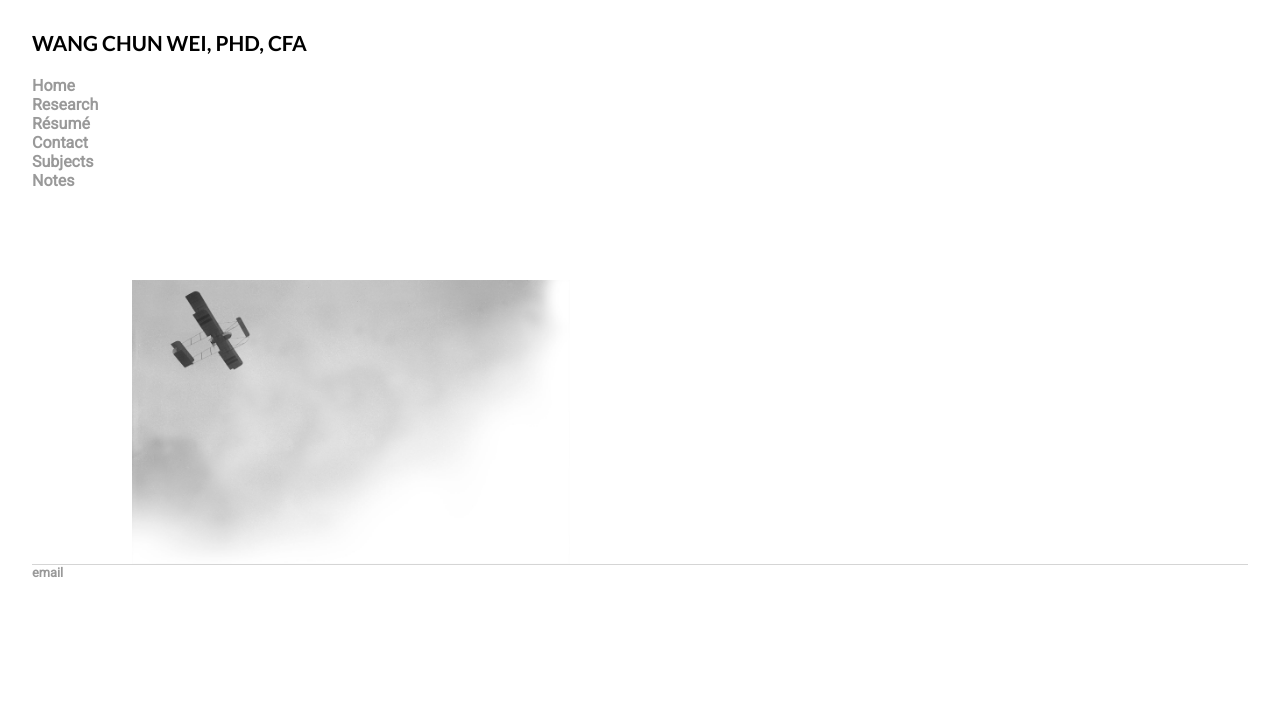
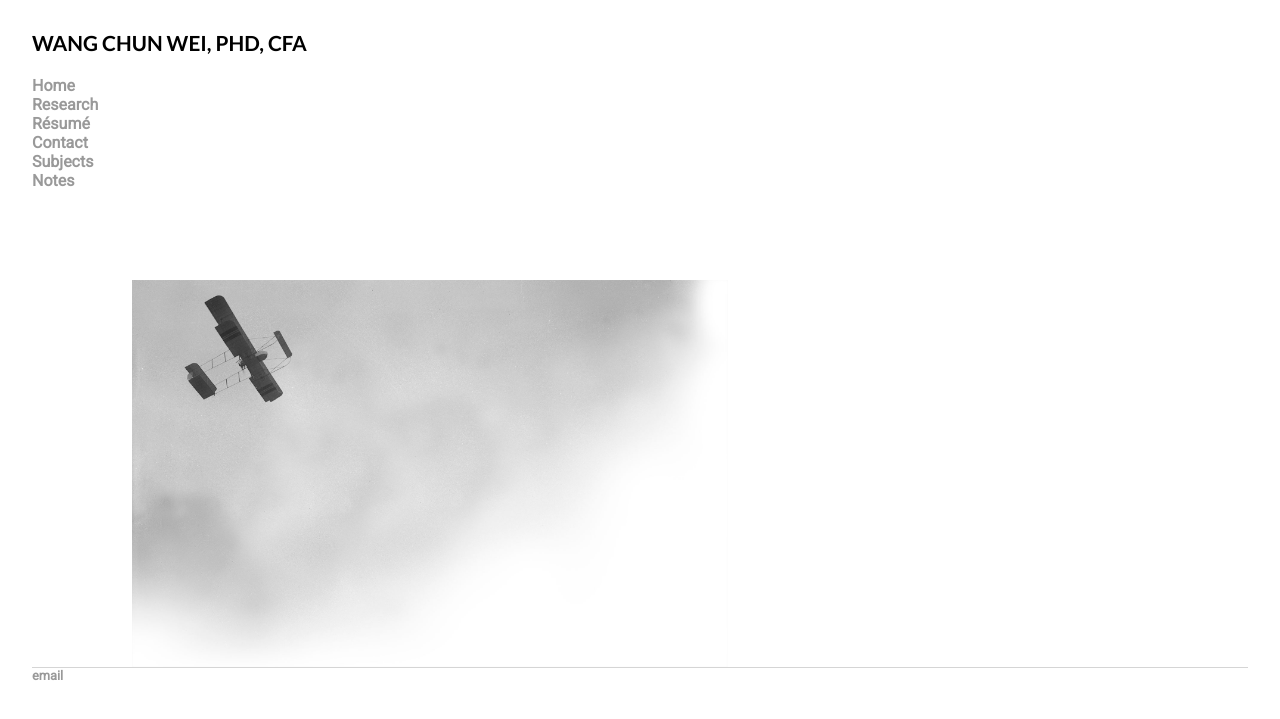
Before and after one commit to weiwangchun/weiwangchun.github.io, a Jekyll site: the page built from index.html, in a window 1280 px wide. Shown: the top 719 px of the page. Built offline with Jekyll 4.4.1, drawn with Linux system fonts in a browser that asks for light colours; some web fonts are replaced.

Commit message:
Update index.html

```diff
--- a/index.html
+++ b/index.html
@@ -5,7 +5,7 @@
 <style>
 .container {
   position: relative;
-  width: 60%;
+  width: 70%;
   margin:0px 50px;
 }
 
@@ -25,7 +25,7 @@
   width: 100%;
   opacity: 0;
   transition: .5s ease;
-  background-color: #999999;
+  background-color: white;
 }
 
 .container:hover .overlay {
@@ -33,7 +33,7 @@
 }
 
 .text {
-  color: white;
+  color: black;
   position: absolute;
   top: 50%;
   left: 50%;
```
